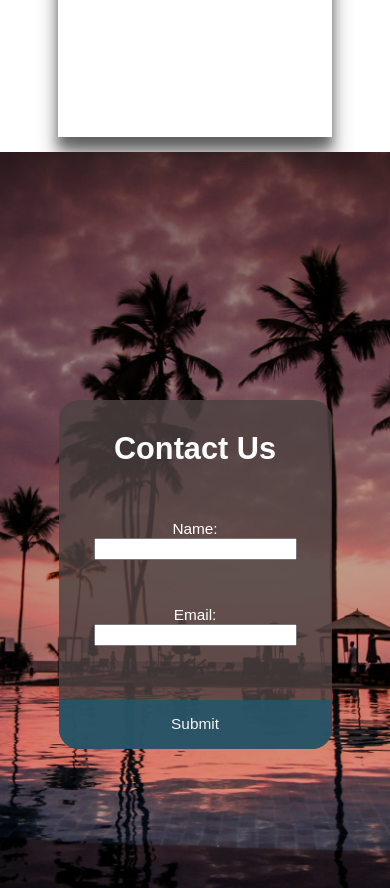
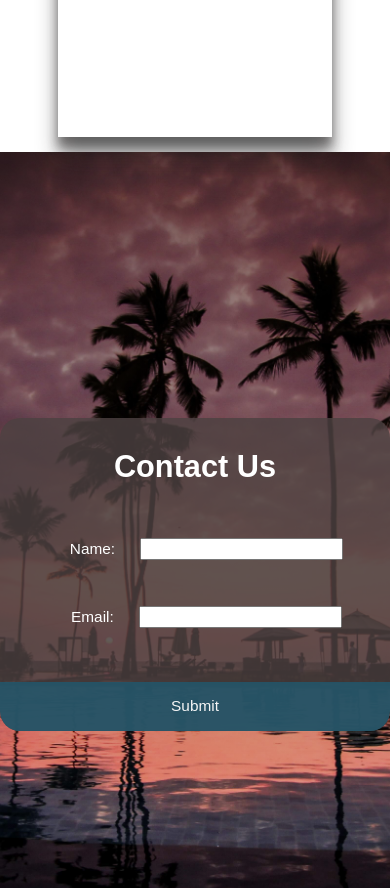
Before and after one commit to shuvra-matrix/travel-website, a plain HTML site: page index.html in a window 390 px wide. Shown: the part 2776-3664 px from the top of the page. Drawn offline with Linux system fonts and the light colour scheme; a web font is replaced by a local one.

Commit message:
Update style.css

```diff
--- a/style.css
+++ b/style.css
@@ -233,5 +233,5 @@ padding-bottom: 1rem;
 }
 footer{text-align: center;}
 footer h5{padding-bottom: 2rem;}
-.form-wrapper{width: 70%;}
+.form-wrapper{width: 100%;}
 }
```
